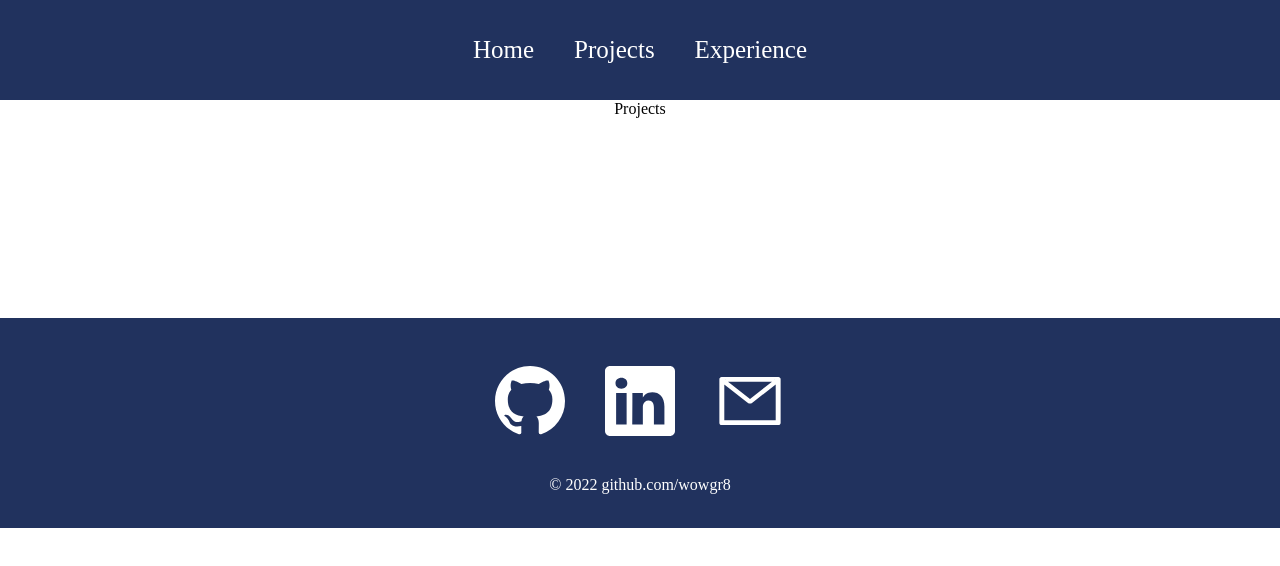
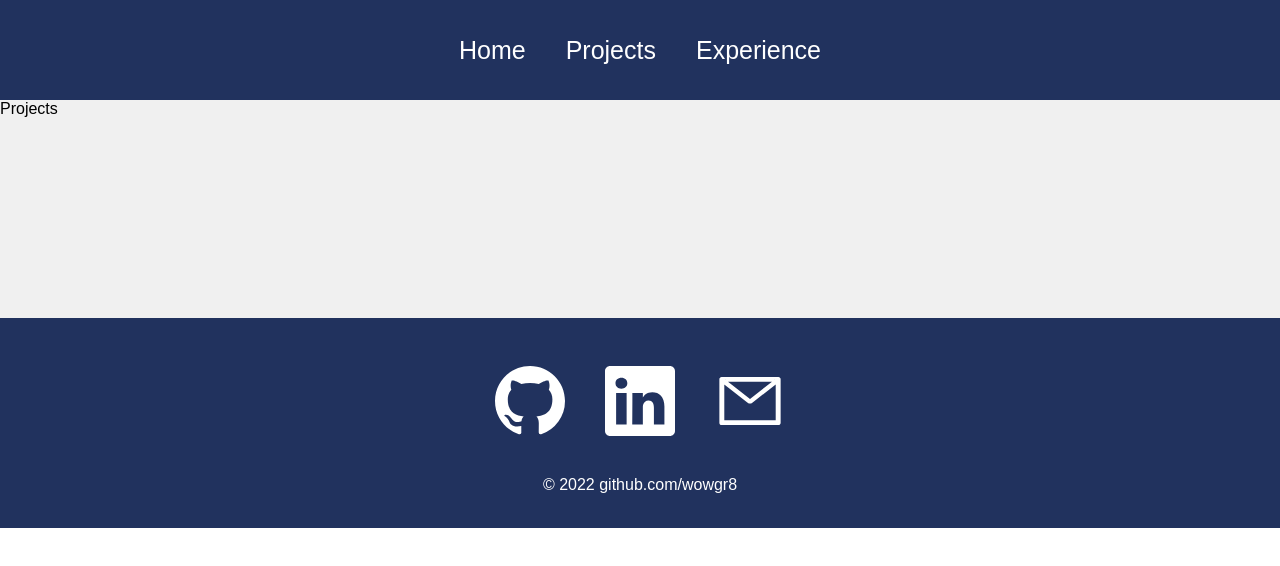
Before and after one commit to wowgr8/personal-portfolio, a React (Create React App) app: page /projects in a window 1280 px wide. Shown: the top 566 px of the page. Built offline with nearby package versions, Linux system fonts and the light colour scheme.

Commit message:
add darker background to contrast timeline

```diff
--- a/src/App.css
+++ b/src/App.css
@@ -1,5 +1,10 @@
 .App {
-  text-align: center;
+  width: 100%;
+  height: auto;
+  display: flex;
+  flex-direction: column;
+  font-family: Arial, Helvetica, sans-serif;
+  background-color: #f0f0f0;
 }
 
 body {
```
